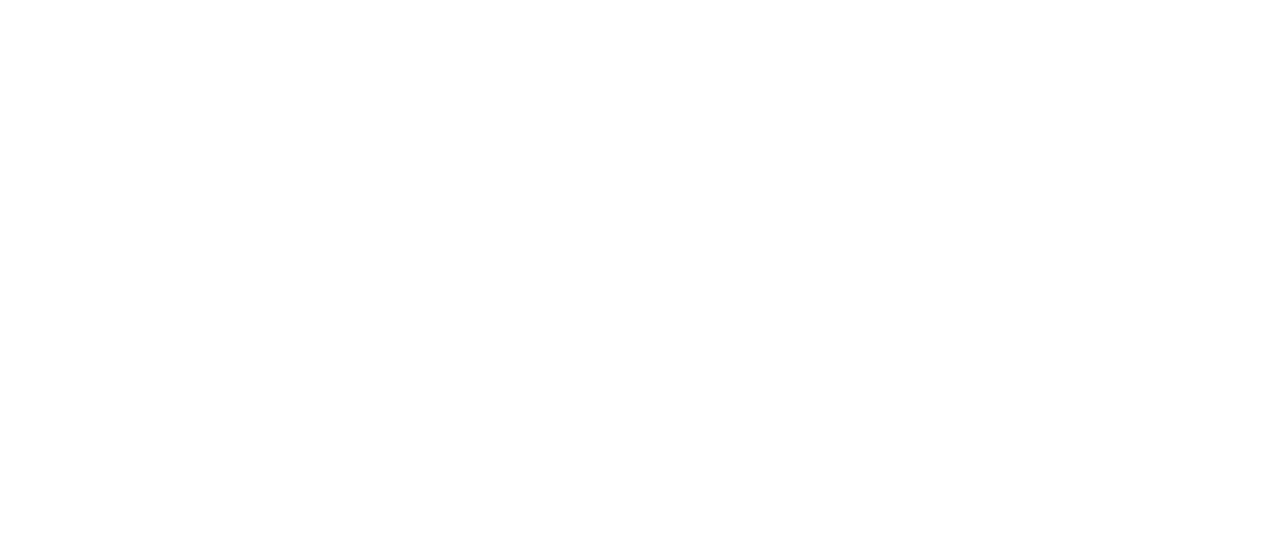
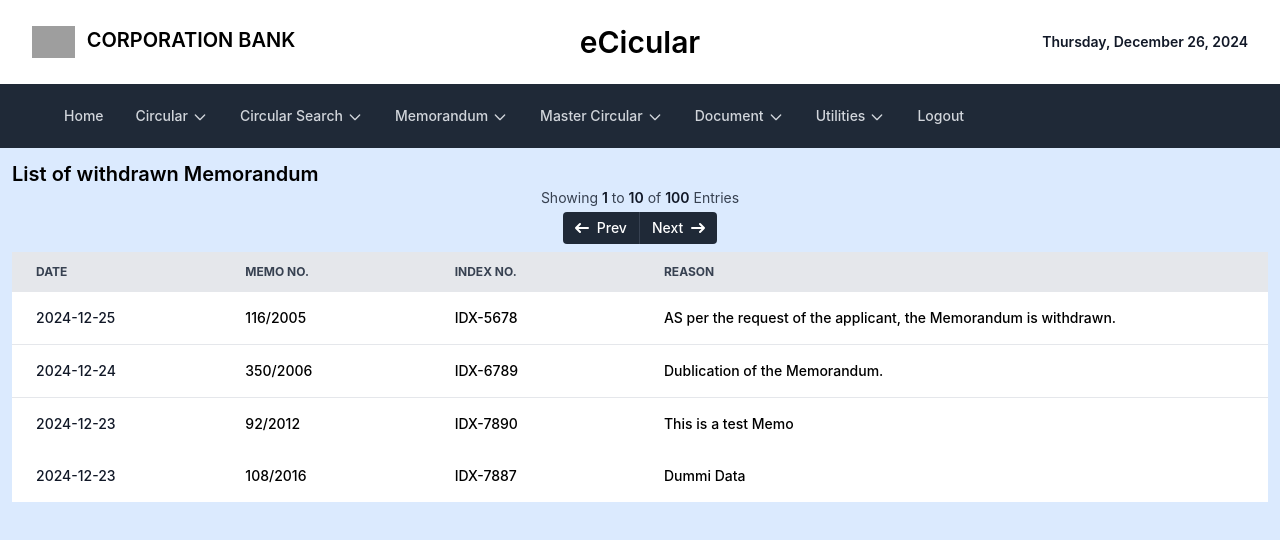
Before and after one commit to Shafiq9845/Bank-project, a React (Create React App) app: page /memorandumcancelled in a window 1280 px wide. Before the commit this address had no page. Shown: the top 540 px of the page. Built offline with nearby package versions, Linux system fonts and the light colour scheme; grey boxes are pictures that could not be loaded.

Commit message:
first commit

```diff
--- /dev/null
+++ b/src/components/MemorandumCancelled.jsx
@@ -0,0 +1,82 @@
+import React from 'react';
+
+export default function MemorandumCancelled() {
+  return (
+    <div className="bg-blue-100 min-h-screen p-3">
+      <h1 className="text-xl font-semibold">List of withdrawn Memorandum</h1>
+      <div className="relative overflow-x-auto">
+
+
+
+      <div class="flex flex-col items-center mb-2">
+        <span class="text-sm text-gray-700 dark:text-black">
+            Showing <span class="font-semibold text-gray-900 ">1</span> to <span class="font-semibold text-gray-900 ">10</span> of <span class="font-semibold text-gray-900">100</span> Entries
+        </span>
+        <div class="inline-flex mt-1 xs:mt-0">
+            <button class="flex items-center justify-center px-3 h-8 text-sm font-medium text-white bg-gray-800 rounded-s hover:bg-gray-900 dark:bg-gray-800 dark:border-gray-700 dark:text-gray-400 dark:hover:bg-gray-700 dark:hover:text-white">
+                <svg class="w-3.5 h-3.5 me-2 rtl:rotate-180" aria-hidden="true" xmlns="http://www.w3.org/2000/svg" fill="none" viewBox="0 0 14 10">
+                <path stroke="currentColor" stroke-linecap="round" stroke-linejoin="round" stroke-width="2" d="M13 5H1m0 0 4 4M1 5l4-4"/>
+                </svg>
+                Prev
+            </button>
+            <button class="flex items-center justify-center px-3 h-8 text-sm font-medium text-white bg-gray-800 border-0 border-s border-gray-700 rounded-e hover:bg-gray-900 dark:bg-gray-800 dark:border-gray-700 dark:text-gray-400 dark:hover:bg-gray-700 dark:hover:text-white">
+                Next
+                <svg class="w-3.5 h-3.5 ms-2 rtl:rotate-180" aria-hidden="true" xmlns="http://www.w3.org/2000/svg" fill="none" viewBox="0 0 14 10">
+                <path stroke="currentColor" stroke-linecap="round" stroke-linejoin="round" stroke-width="2" d="M1 5h12m0 0L9 1m4 4L9 9"/>
+            </svg>
+            </button>
+        </div>
+      </div>
+
+        <table className="w-full text-sm font-medium text-left rtl:text-right">
+          <thead className="text-xs text-gray-700 uppercase bg-gray-200 dark:bg-gray-700 dark:text-white">
+            <tr>
+              <th scope="col" className="px-6 py-3 w-1/6">Date</th>
+              <th scope="col" className="px-6 py-3 w-1/6">Memo No.</th>
+              <th scope="col" className="px-6 py-3 w-1/6">Index No.</th>
+              <th scope="col" className="px-6 py-3 w-1/2">Reason</th>
+            </tr>
+          </thead>
+          <tbody>
+            <tr className="bg-white border-b">
+              <th scope="row" className="px-6 py-4 font-medium text-gray-900 whitespace-nowrap">
+                2024-12-25
+              </th>
+              <td className="px-6 py-4">116/2005</td>
+              <td className="px-6 py-4">IDX-5678</td>
+              <td className="px-6 py-4">
+                AS per the request of the applicant, the Memorandum is withdrawn.
+              </td>
+            </tr>
+            <tr className="bg-white border-b">
+              <th scope="row" className="px-6 py-4 font-medium text-gray-900 whitespace-nowrap">
+                2024-12-24
+              </th>
+              <td className="px-6 py-4">350/2006</td>
+              <td className="px-6 py-4">IDX-6789</td>
+              <td className="px-6 py-4">
+                Dublication of the Memorandum.
+              </td>
+            </tr>
+            <tr className="bg-white">
+              <th scope="row" className="px-6 py-4 font-medium text-gray-900 whitespace-nowrap">
+                2024-12-23
+              </th>
+              <td className="px-6 py-4">92/2012</td>
+              <td className="px-6 py-4">IDX-7890</td>
+              <td className="px-6 py-4">This is a test Memo</td>
+            </tr>
+            <tr className="bg-white">
+              <th scope="row" className="px-6 py-4 font-medium text-gray-900 whitespace-nowrap">
+                2024-12-23
+              </th>
+              <td className="px-6 py-4">108/2016</td>
+              <td className="px-6 py-4">IDX-7887</td>
+              <td className="px-6 py-4">Dummi Data</td>
+            </tr>
+          </tbody>
+        </table>
+      </div>
+    </div>
+  );
+}
--- a/src/components/Router.jsx
+++ b/src/components/Router.jsx
@@ -6,6 +6,7 @@ import Header from './Header'
 import NavBar from './NavBar'
 import CircularList from './CircularList'
 import FAQList from './FAQList'
+import MemorandumCancelled from './MemorandumCancelled'
 
 export default function Router() {
 
@@ -28,6 +29,7 @@ export default function Router() {
                 <Route exact path='/' element={<WithNavBar><Home/></WithNavBar>}/>
                 <Route path='/circularlist' element={<WithNavBar><CircularList/></WithNavBar>}/>
                 <Route path='/faqlist' element={<WithNavBar><FAQList/></WithNavBar>}/>
+                <Route path='/memorandumcancelled' element={<WithNavBar><MemorandumCancelled/></WithNavBar>}/>
 
                 <Route path='/login' element={<Login/>}/>
             </Routes>
```
